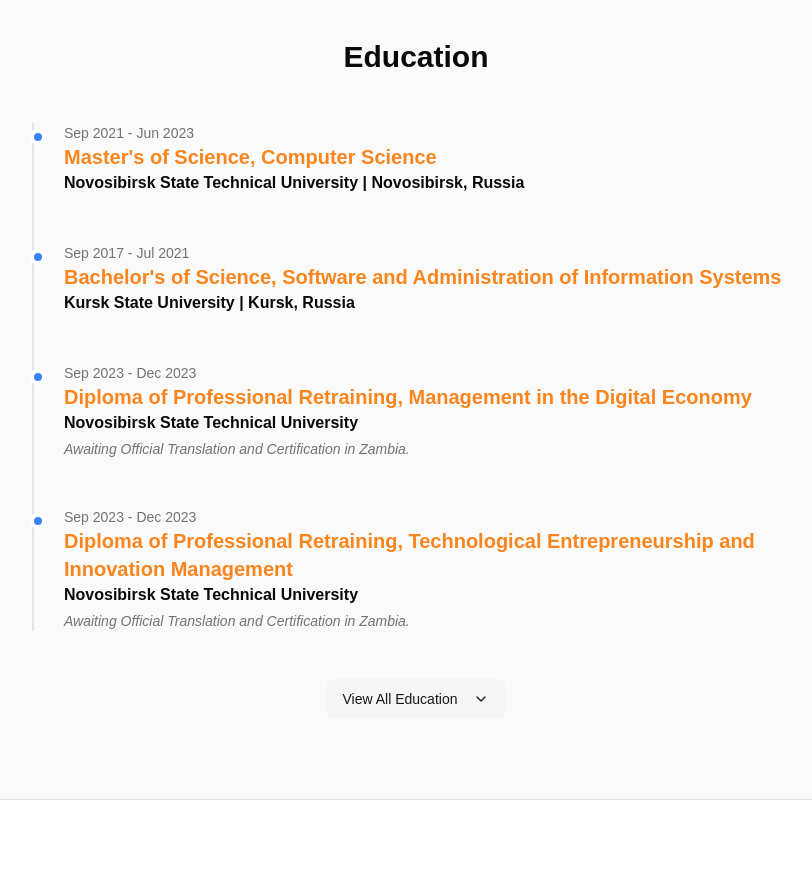
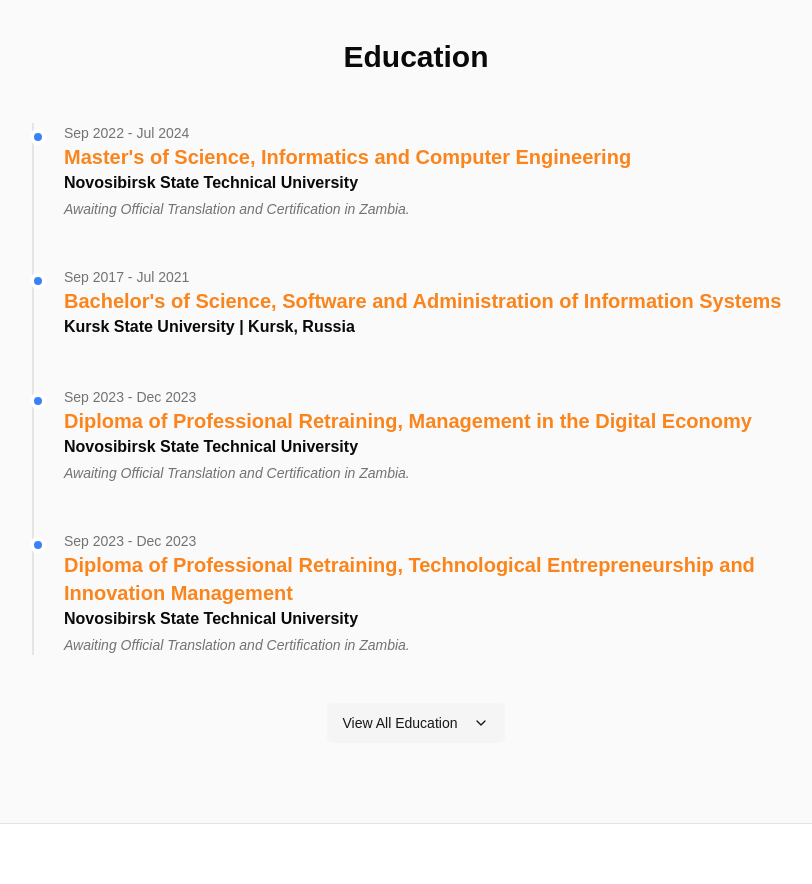
Before and after one commit to MS0C54073/muzoprof, a Next.js app: page / in a window 1280 px wide. Shown: the part 4360-5244 px from the top of the page, without its empty margins (224-1036 px from the left). Built offline with nearby package versions, Linux system fonts and the light colour scheme.

Commit message:
it should be : Sep 2022 - Jul 2024 Master's of Science, Informatics and

```diff
--- a/src/app/page.tsx
+++ b/src/app/page.tsx
@@ -211,9 +211,10 @@
 
 const education = [
      {
-        degree: "Master's of Science, Computer Science",
-        university: "Novosibirsk State Technical University | Novosibirsk, Russia",
-        duration: "Sep 2021 - Jun 2023",
+        degree: "Master's of Science, Informatics and Computer Engineering",
+        university: "Novosibirsk State Technical University",
+        duration: "Sep 2022 - Jul 2024",
+        note: "Awaiting Official Translation and Certification in Zambia."
     },
     {
         degree: "Bachelor's of Science, Software and Administration of Information Systems",
@@ -581,9 +582,10 @@
                 ].sort((a, b) => new Date(b.duration.split(' – ')[1] === 'Present' ? Date.now() : b.duration.split(' – ')[1] || 0).getTime() - new Date(a.duration.split(' – ')[1] === 'Present' ? Date.now() : a.duration.split(' – ')[1] || 0).getTime()),
                 education: [
                     {
-                        degree: "Master's of Science, Computer Science",
-                        university: "Novosibirsk State Technical University, Russia",
-                        duration: "Sep 2021 - Jun 2023",
+                        degree: "Master's of Science, Informatics and Computer Engineering",
+                        university: "Novosibirsk State Technical University",
+                        duration: "Sep 2022 - Jul 2024",
+                        details: "Awaiting Official Translation and Certification in Zambia."
                     },
                     {
                         degree: "Bachelor's of Science, Software and Administration of Information Systems",
```
